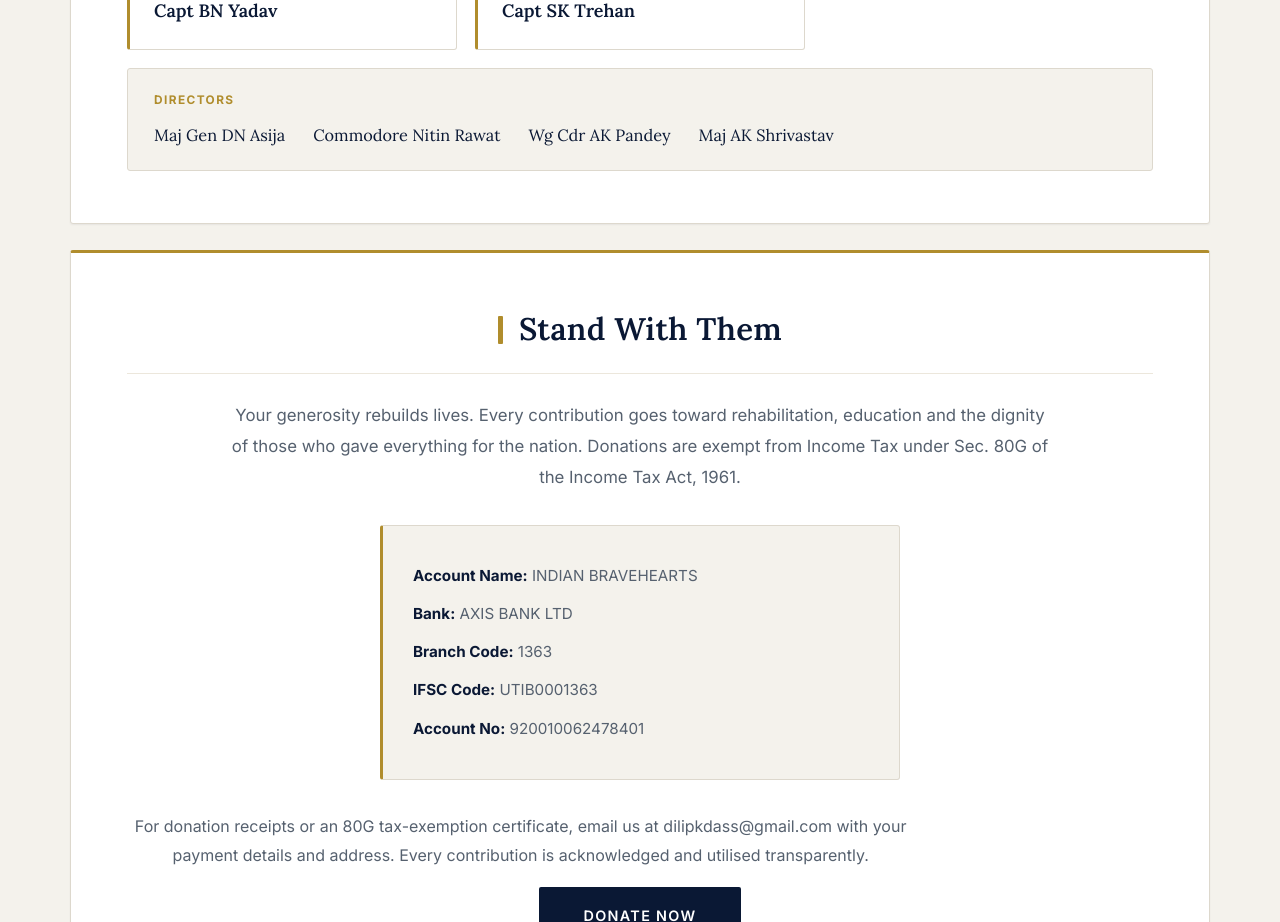
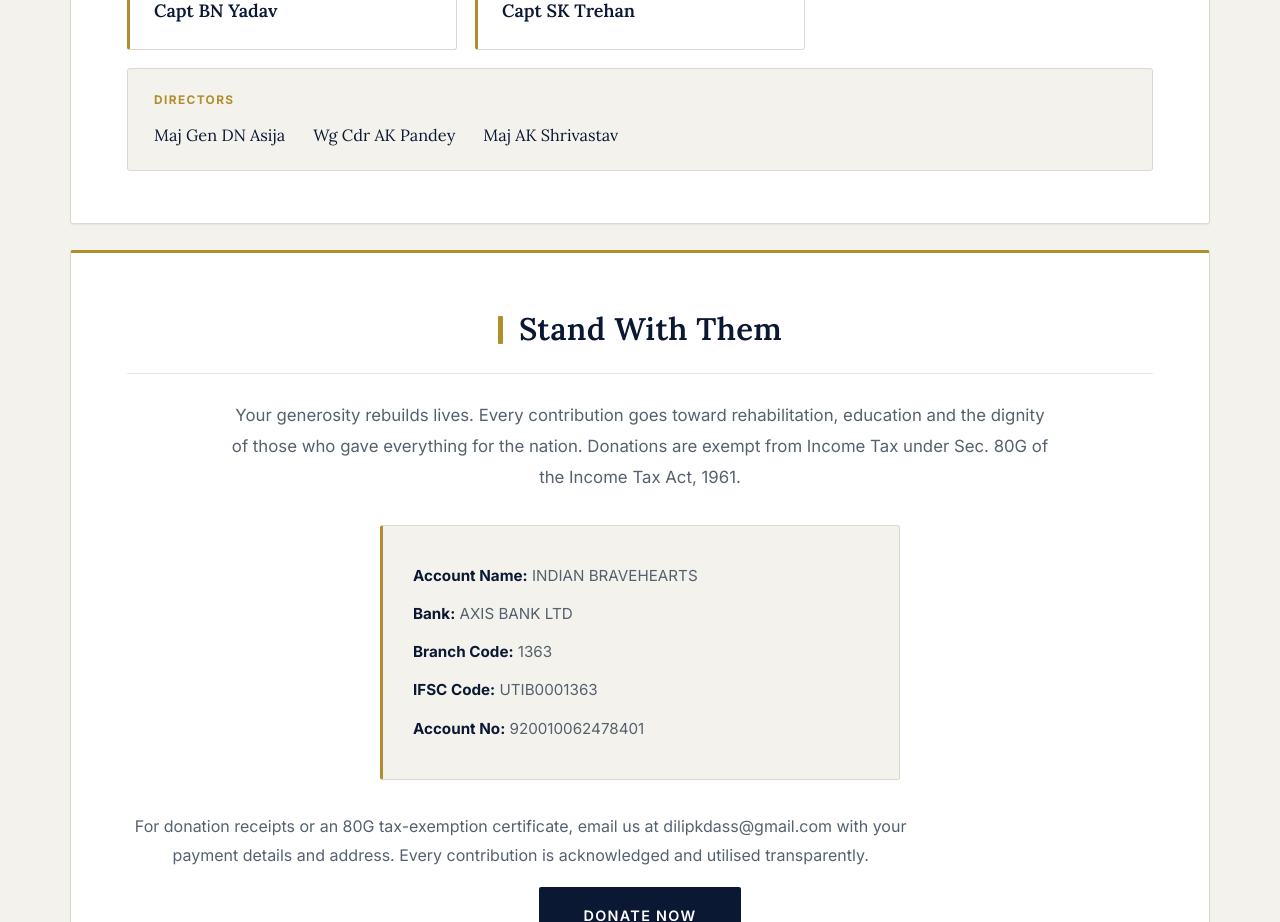
Before and after one commit to revotron8753/IndianBraveHearts, a React (Vite) app: page / in a window 1280 px wide. Shown: the part 6440-7362 px from the top of the page. Built offline with nearby package versions, Linux system fonts and the light colour scheme.

Commit message:
removed nitin sir's name

```diff
--- a/src/App.jsx
+++ b/src/App.jsx
@@ -468,7 +468,6 @@ const App = () => {
           <h4>Directors</h4>
           <ul className="directors-list">
             <li>Maj Gen DN Asija</li>
-            <li>Commodore Nitin Rawat</li>
             <li>Wg Cdr AK Pandey</li>
             <li>Maj AK Shrivastav</li>
           </ul>
```
